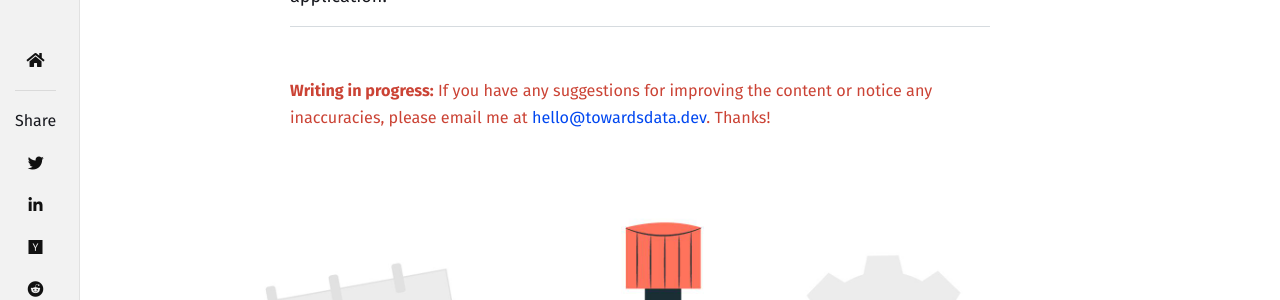
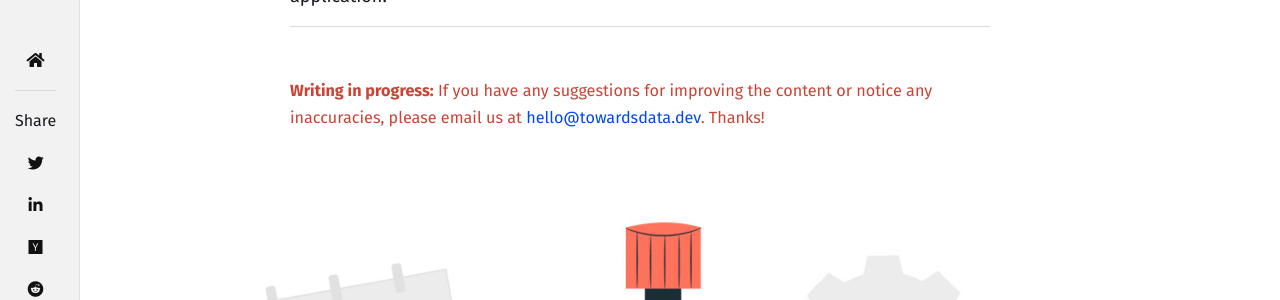
Before and after one commit to towardsdata/towardsdata.github.io, a Jekyll site: the page built from _posts/data/data-management/data-engineering/data-streaming/2022-07-21-time-concepts-in-data-streaming.markdown, in a window 1280 px wide and 900 px high, scrolled down 313 px. Shown: the part 179-479 px from the top of the window. Built offline with Jekyll 4.4.1, drawn with Linux system fonts in a browser that asks for light colours; nearby versions of some CDN libraries; comment, search, counter and statistics services are not loaded.

Commit message:
Typo fixed

```diff
--- a/_layouts/post.html
+++ b/_layouts/post.html
@@ -68,7 +68,7 @@ post_class: post-template
 <!-- Draft - Shows writing in progress -->
 <div class="article-post">
     {% if page.draft %}
-        <span style="font-size: 90%; color:#CB4335;"><b>Writing in progress:</b> If you have any suggestions for improving the content or notice any inaccuracies, please email me at <a href="mailto:hello@towardsdata.dev">hello@towardsdata.dev</a>. Thanks!</span>
+        <span style="font-size: 90%; color:#CB4335;"><b>Writing in progress:</b> If you have any suggestions for improving the content or notice any inaccuracies, please email us at <a href="mailto:hello@towardsdata.dev">hello@towardsdata.dev</a>. Thanks!</span>
     {% endif %}
 </div>
 
```
